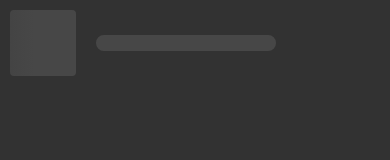
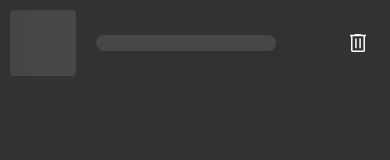
Before and after one commit to Madnutt/FFXIMarket, a React Native app: screen /Favourites in a window 390 px wide. Shown: the top 160 px of the page. Built offline with nearby package versions, Linux system fonts and the light colour scheme.

Commit message:
added trash icon for favourite view

```diff
--- a/components/Screens/Favourites.tsx
+++ b/components/Screens/Favourites.tsx
@@ -3,6 +3,7 @@ import { Text, View } from 'react-native';
 import { StyleContext, ScreenStackList } from '../StyleContext';
 import { NativeStackScreenProps } from '@react-navigation/native-stack';
 import ListItemLoader from '../Loaders/ListItemLoader';
+import TrashIcon from '../Svg/TrashIcon';
 
 type Props = NativeStackScreenProps<ScreenStackList, 'Favourites'>;
 
@@ -10,7 +11,19 @@ function Favourites({ navigation }: Props): JSX.Element {
     const styleContext = useContext(StyleContext);
     return (
         <View style={{ padding: 10 }}>
-            <ListItemLoader />
+            <View style={{ position: 'relative' }}>
+                <ListItemLoader />
+                <View
+                    style={{
+                        position: 'absolute',
+                        top: '50%',
+                        right: 10,
+                        transform: [{ translateY: -24 }],
+                    }}
+                >
+                    <TrashIcon />
+                </View>
+            </View>
         </View>
     );
 }
--- /dev/null
+++ b/components/Svg/TrashIcon.tsx
@@ -0,0 +1,13 @@
+import * as React from 'react';
+import Svg, { Path } from 'react-native-svg';
+function TrashIcon({ color = '#FFF' }): JSX.Element {
+    return (
+        <Svg width={24} height={24} fill="none">
+            <Path
+                fill={color}
+                d="M6.525 21c-.417 0-.77-.146-1.063-.438a1.447 1.447 0 0 1-.437-1.062V5.25H4v-1.5h4.7V3h6.6v.75H20v1.5h-1.025V19.5c0 .4-.15.75-.45 1.05-.3.3-.65.45-1.05.45H6.525Zm10.95-15.75H6.525V19.5h10.95V5.25Zm-8.3 12.1h1.5V7.375h-1.5v9.975Zm4.15 0h1.5V7.375h-1.5v9.975Z"
+            />
+        </Svg>
+    );
+}
+export default TrashIcon;
```
